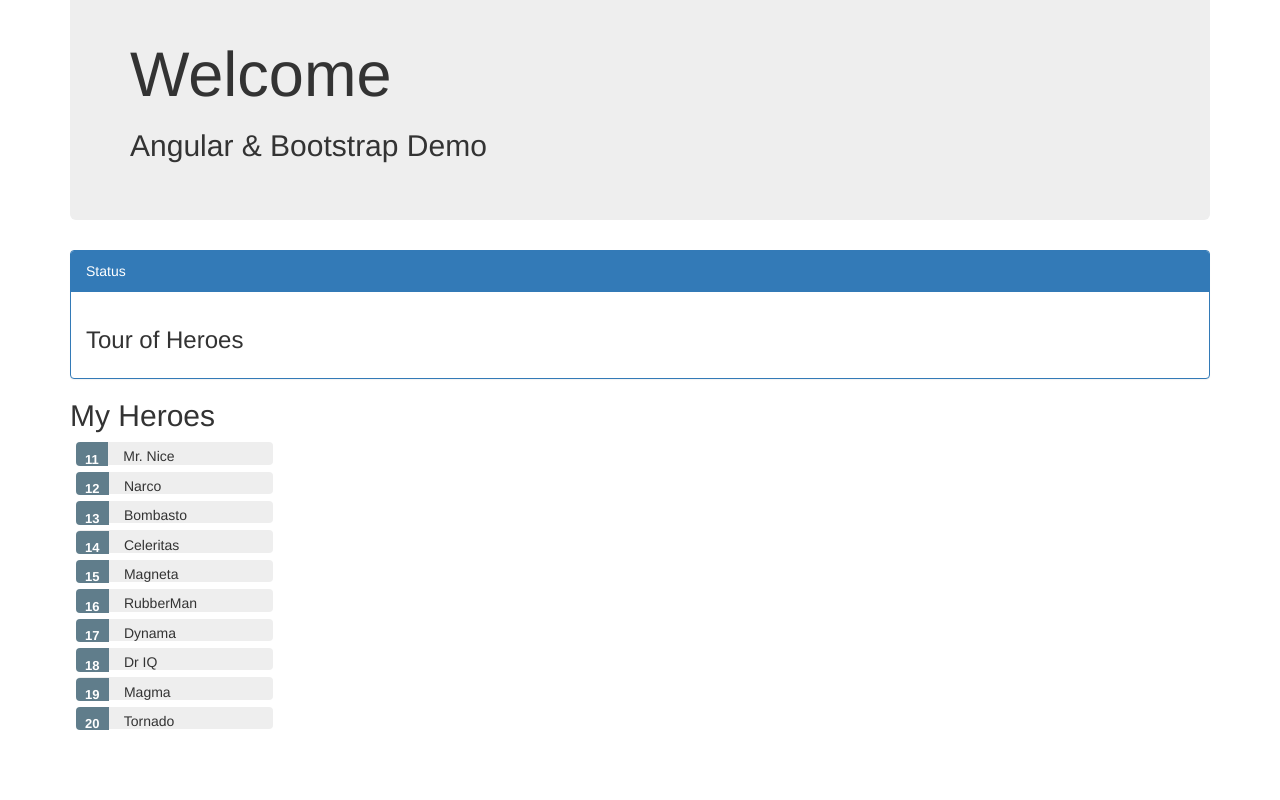
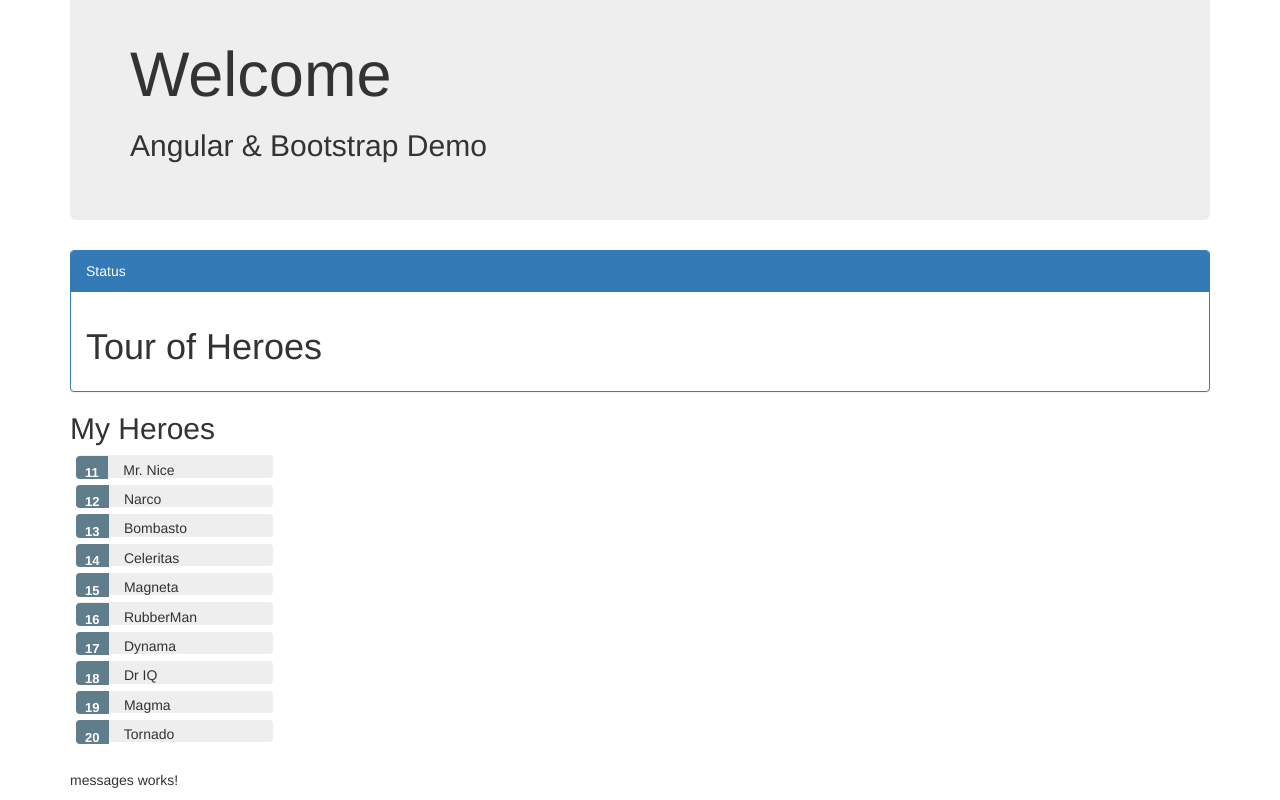
Before and after one commit to danielcgithub/basic-angular-app, an Angular app: page / in a window 1280 px wide. Shown: the part 398-1198 px from the top of the page. Before the commit the page ends 1155 px from the top, so only its background shows below. Built offline with nearby package versions, Linux system fonts and the light colour scheme.

Commit message:
Creating message service

```diff
--- a/src/app/app.component.html
+++ b/src/app/app.component.html
@@ -13,8 +13,9 @@
   <div class="panel panel-primary">
     <div class="panel-heading">Status</div>
     <div class="panel-body">
-      <h3>{{title}}</h3>
+      <h1>{{title}}</h1>
     </div>
   </div>
   <app-heroes></app-heroes>
+  <app-messages></app-messages>
 </div>
```
Also changed, not shown: src/app/message.service.ts (added, +9 -0 lines), 1 other file (tests, documents, lock files or other folders).
